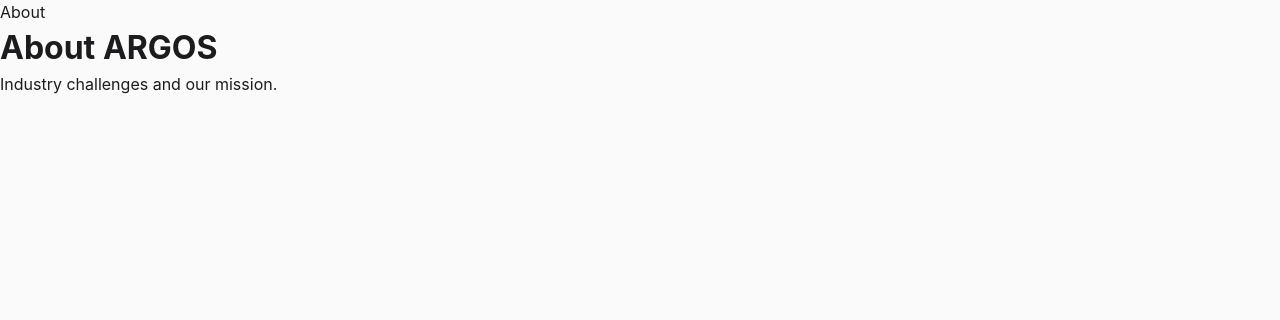
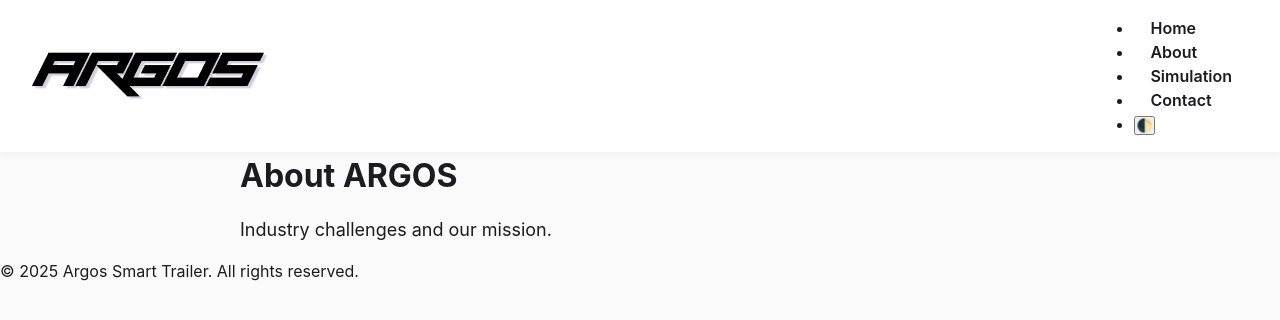
Before and after one commit to SmithClove/ARGOSZipSite, a plain HTML site: page about.html in a window 1280 px wide. Drawn offline with Linux system fonts and the light colour scheme.

Commit message:
Refine layout and contact info

```diff
--- a/about.html
+++ b/about.html
@@ -1 +1,33 @@
-<!DOCTYPE html><html><head><title>About ARGOS</title><link rel='stylesheet' href='style.css'></head><body><header>About</header><main><h1>About ARGOS</h1><p>Industry challenges and our mission.</p></main></body></html>
+<!DOCTYPE html>
+<html lang="en" data-theme="light">
+<head>
+  <meta charset="UTF-8">
+  <title>About – ARGOS Smart Trailer</title>
+  <meta name="viewport" content="width=device-width, initial-scale=1">
+  <link rel="stylesheet" href="style.css">
+</head>
+<body>
+  <header>
+    <nav class="navbar">
+      <img src="assets/argos-logo.png" alt="Argos Logo" class="logo">
+      <ul class="nav-links">
+        <li><a href="index.html">Home</a></li>
+        <li><a href="about.html" class="active">About</a></li>
+        <li><a href="simulation.html">Simulation</a></li>
+        <li><a href="contact.html">Contact</a></li>
+        <li><button type="button" data-theme-toggle aria-label="Toggle theme">🌓</button></li>
+      </ul>
+    </nav>
+  </header>
+  <main>
+    <section class="content">
+      <h1>About ARGOS</h1>
+      <p>Industry challenges and our mission.</p>
+    </section>
+  </main>
+  <footer>
+    <p>© 2025 Argos Smart Trailer. All rights reserved.</p>
+  </footer>
+  <script src="theme-switcher.js"></script>
+</body>
+</html>
--- a/style.css
+++ b/style.css
@@ -44,7 +44,7 @@ body.dark {
 }
 
 /* Logo */
-.logo img {
+.logo {
   height: 48px;
   width: auto;
   display: block;
```
Also changed, not shown: contact.html (+2 -2 lines), index.html (+1 -1 lines).
